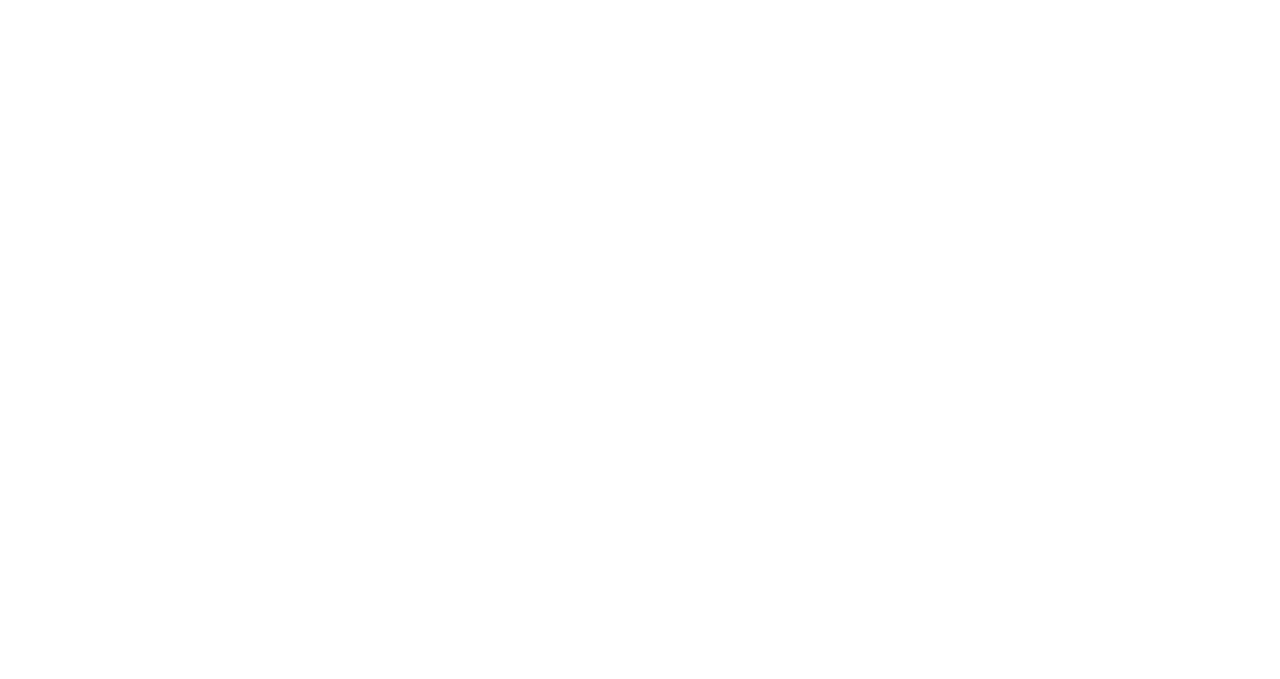
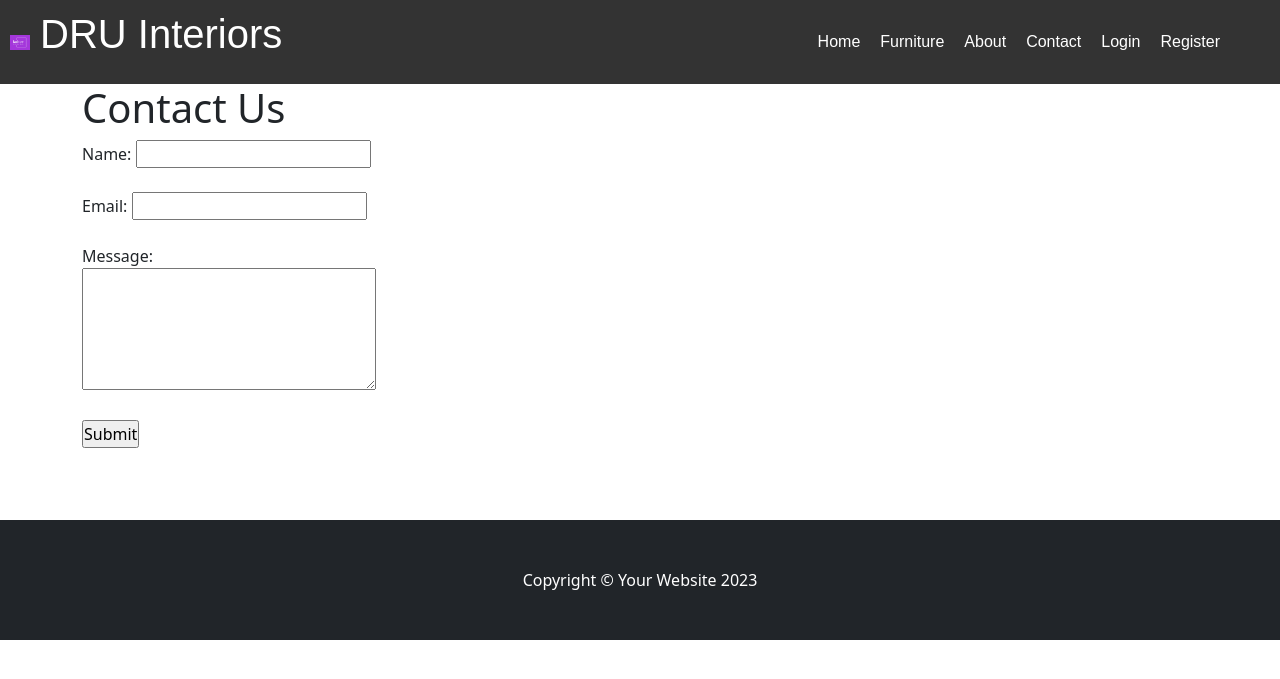
Before and after one commit to kalosius/Dru-Limited, a Django app: page /contact/ in a window 1280 px wide. Before the commit the part shown is empty. Shown: the top 679 px of the page. Run offline with Django 5.2, Linux system fonts and the light colour scheme; some libraries are stand-ins or nearby versions.

Commit message:
modified templates and modified the views

```diff
--- a/druu/templates/authentication/login.html
+++ b/druu/templates/authentication/login.html
@@ -1,13 +1,16 @@
 {% extends 'base.html' %}
 {% block content %}
-
+<br><br>
+    <div class="container">
         <form method="POST" action="{% url 'login' %}">
             {% csrf_token %}
             <input type="text" name="username" placeholder="Username">
+            <br><br>
             <input type="password" name="password" placeholder="Enter Password">
             <br><br>
             <button type="submit" class="btn btn-secondary">Login</button>
         </form>
+    </div>
 <br> <br> <br> <br> <br> <br> <br> <br> <br> <br><br> <br> <br> <br> <br> <br>
 
 {% endblock %}
--- a/druu/templates/base.html
+++ b/druu/templates/base.html
@@ -22,13 +22,14 @@
             <ul class="nav-unorder">
                 <li><a href="{% url 'home' %}">Home</a></li>
                 <li><a href="{% url 'furniture' %}">Furniture</a></li>
+                <li><a href="{% url 'about' %}">About</a></li>
+                <li><a href="{% url 'contact' %}">Contact</a></li>
+                {% if user.is_authenticated %}
                 <li><a href="{% url 'gadgets' %}">Gadgets</a></li>
                 <li><a href="{% url 'phones&accessories' %}">phones</a></li>
 
                 <!-- <li><a href="">sneakers</a></li> -->
                 <li><a href="{% url 'pets' %}">pets</a></li>
-                <li><a href="{% url 'about' %}">About</a></li>
-                {% if user.is_authenticated %}
                 <li><a href="{% url 'logout' %}">Logout</a></li>
                 {% else %}
                 <li><a href="{% url 'login' %}">Login</a></li>
@@ -41,6 +42,16 @@
 
         </div>
     </nav>
+
+
+    {% if messages %}
+    {% for message in messages %}
+    <div class="alert alert-warning alert-dismissible fade show" role="alert">
+        <strong>{{ message }}</strong>
+        <button type="button" class="btn-close" data-bs-dismiss="alert" aria-label="Close"></button>
+    </div>
+    {% endfor %}
+    {% endif %}
     <!-- nav end -->
 
     {% block content %}
--- a/druu/templates/contact.html
+++ b/druu/templates/contact.html
@@ -0,0 +1,24 @@
+{% extends 'base.html' %}
+{% load static %}
+{% block content %}
+
+    <div class="container">
+
+        <h1>Contact Us</h1>
+        <form action="/submit" method="POST">
+            <label for="name">Name:</label>
+            <input type="text" id="name" name="name" required><br><br>
+
+            <label for="email">Email:</label>
+            <input type="email" id="email" name="email" required><br><br>
+
+            <label for="message">Message:</label><br>
+            <textarea id="message" name="message" rows="5" cols="30" required></textarea><br><br>
+
+            <input type="submit" value="Submit">
+        </form>
+    </div>
+
+    <br><br><br>
+
+{% endblock %}
--- a/druu/views.py
+++ b/druu/views.py
@@ -24,7 +24,7 @@
         user = authenticate(username=username, password=password)
         if user is not None:
             login(request, user)
-            messages.success(request, 'You are now logged in')
+            messages.success(request, f'Welcome Back {username}!')
             return redirect('home')
         else:
             messages.success(request, 'Invalid login credentials')
```
Also changed, not shown: Drulimited/db.sqlite3. Lines whose indentation alone changed are shown as unchanged.
